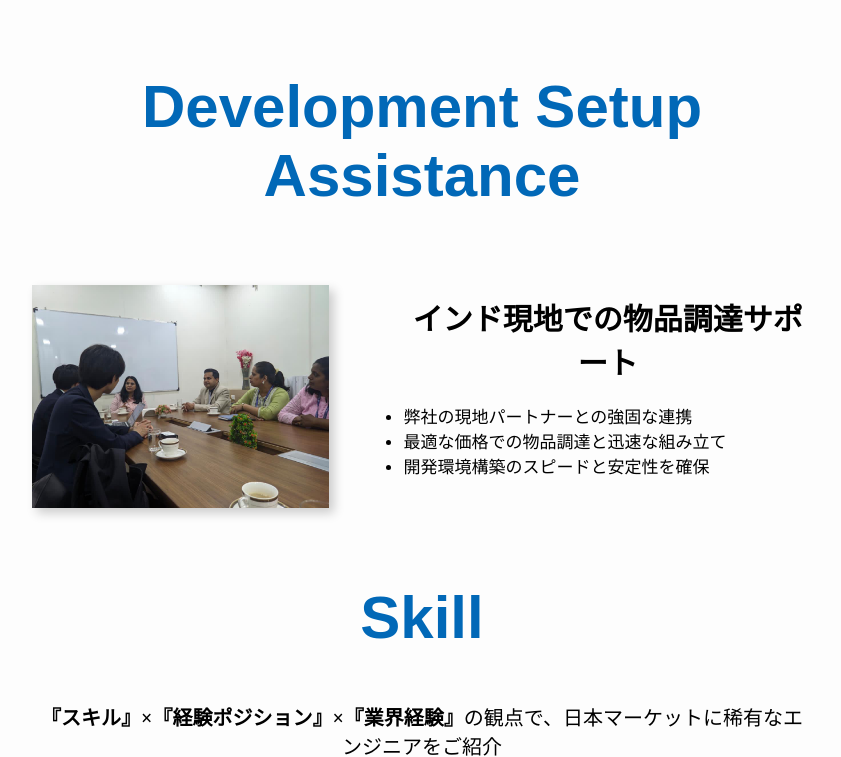
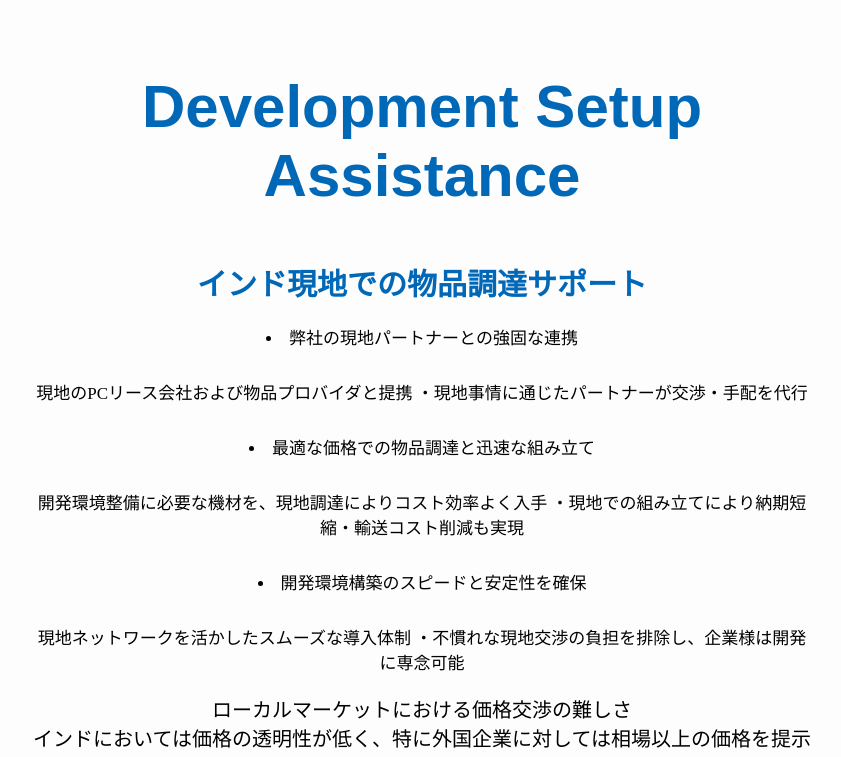
Before and after one commit to pomu-calico/AGG-site, a plain HTML site: page source/feature.html in a window 1280 px wide. Shown: the part 1243-2000 px from the top of the page, without its empty margins (218-1059 px from the left). Drawn offline with Linux system fonts and the light colour scheme; some packages are replaced by stand-ins of ours.

Commit message:
6/11 パートナーシップ追加

```diff
--- a/source/feature.html
+++ b/source/feature.html
@@ -82,23 +82,21 @@
         </section>
 
         <div class="sub-title font60 align-left">Development Setup Assistance</div>
-        <section class="two-column">
-            <div class="font-serif" style="font-weight:bolder; font-size: 130%; width: 50%;">
-                <img class="feature-img" src="../image/meeting.jpg" alt="会議中の様子">
-            </div>
+        <h2 class="sub-title">
+            インド現地での物品調達サポート
+        </h2>
+        <div class="article font-gothic">
+            <li>弊社の現地パートナーとの強固な連携</li>
+            現地のPCリース会社および物品プロバイダと提携 ・現地事情に通じたパートナーが交渉・手配を代行
+            <li>最適な価格での物品調達と迅速な組み立て</li>
+            開発環境整備に必要な機材を、現地調達によりコスト効率よく入手 ・現地での組み立てにより納期短縮・輸送コスト削減も実現
+            <li>開発環境構築のスピードと安定性を確保</li>
+            現地ネットワークを活かしたスムーズな導入体制 ・不慣れな現地交渉の負担を排除し、企業様は開発に専念可能
+        </div>
+            ローカルマーケットにおける価格交渉の難しさ<br>
+            インドにおいては価格の透明性が低く、特に外国企業に対しては相場以上の価格を提示されることも少なくありません。さらに、商習慣や言語の違いといった要因も加わり、適正価格での調達を実現するには、現地に精通した高度な知識と信頼関係に基づく交渉力が求められます。
 
-            <div style="width: 55%;">
-                <div class="font-serif" style="font-size: 150%; font-weight: 700;">
-                    インド現地での物品調達サポート
-                </div>
-                <div class="article font-gothic">
-                    <ul class="align-left">
-                        <li>弊社の現地パートナーとの強固な連携</li>
-                        <li>最適な価格での物品調達と迅速な組み立て</li>
-                        <li>開発環境構築のスピードと安定性を確保</li>
-                    </ul>
-                </div>
-            </div>
+        </div>
         </section>
 
         <div class="sub-title font60 align-left">Skill</div>
```
Also changed, not shown: source/development_place.html (+1 -1 lines), source/index.html (+1 -1 lines), source/partnership.html (+13 -0 lines), image/aburabim2.jpg (added), image/acurabim.jpg (added).
